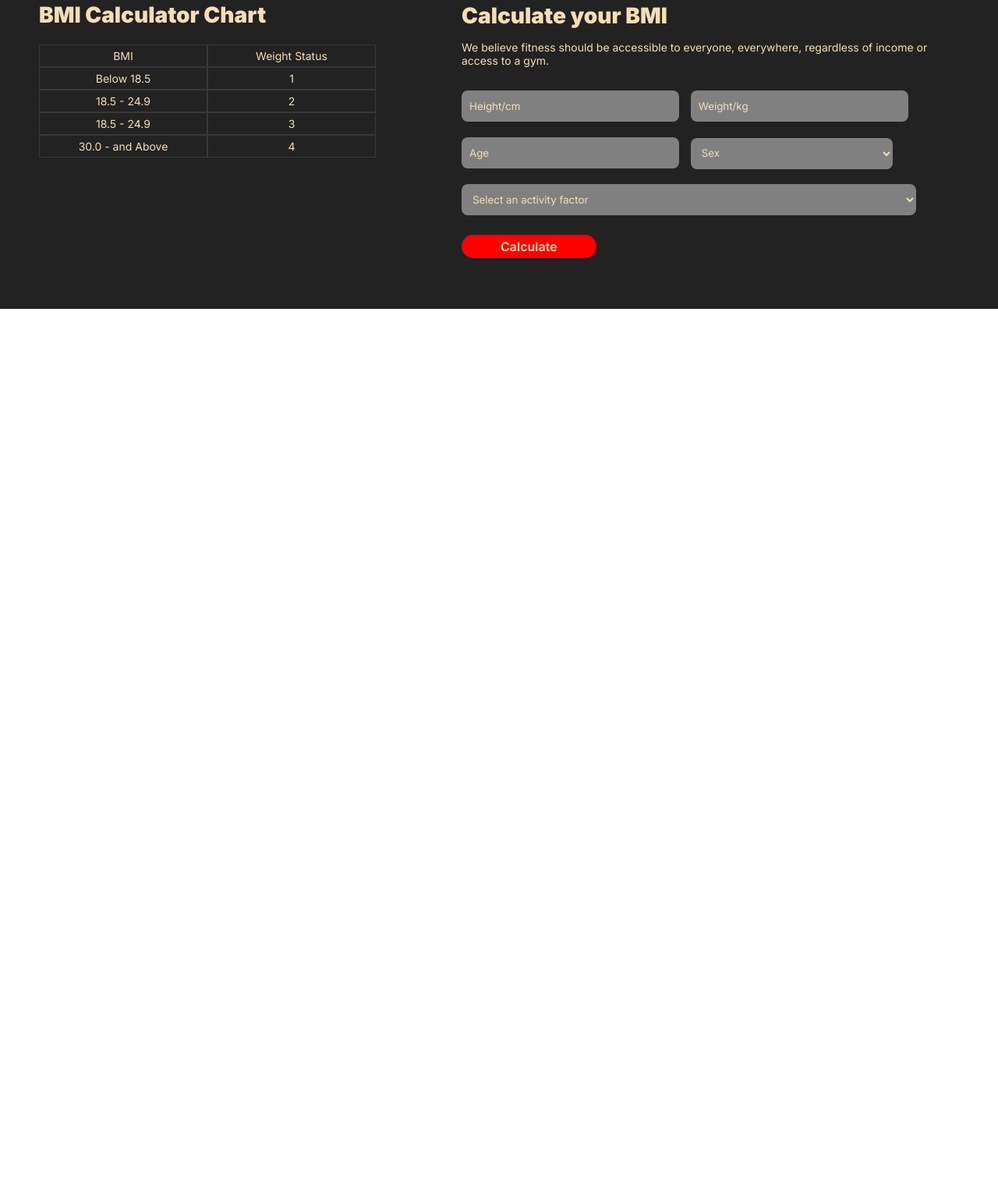
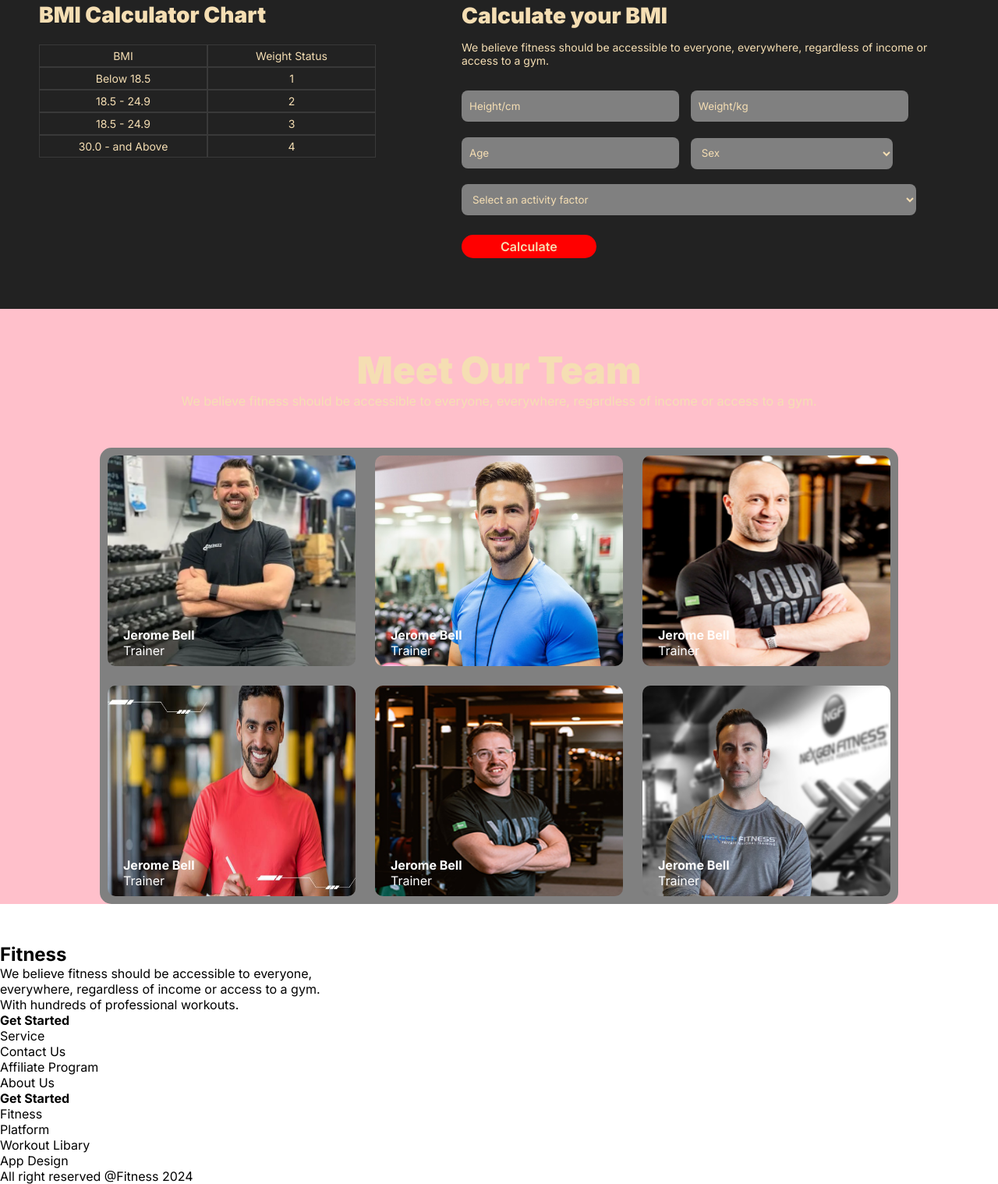
Before and after one commit to fariha-nazia/fitness-first, a plain HTML site: page index.html in a window 1280 px wide. Shown: the part 2236-3754 px from the top of the page at 78% size. Before the commit the page ends 2632 px from the top, so only its background shows below. Drawn offline with Linux system fonts and the light colour scheme; a web font is replaced by a local one.

Commit message:
meet our team done

```diff
--- a/index.html
+++ b/index.html
@@ -226,11 +226,92 @@
     </section>
 
     <!-- =================================== BMI done============================================== -->
+    <section class="meet-our-team-main-container">
+        <div class="meet-our-team-container">
+            <h1>Meet Our Team</h1>
+            <p class="team-intro">We believe fitness should be accessible to everyone, everywhere, regardless of income or access to a gym.</p>
+                <div class="meet-our-team-box">
+                    <div class="team-member">
+                        <img src="images/trainer1.png" alt="">
+                        <div class="team-info">
+                            <h4>Jerome Bell</h4>
+                            <p>Trainer</p>
+                        </div>
+                    </div>
 
+                    <div class="team-member">
+                        <img src="images/trainer2.png" alt="">
+                        <div class="team-info">
+                            <h4>Jerome Bell</h4>
+                            <p>Trainer</p>
+                        </div>
+                    </div>
 
+                    <div class="team-member">
+                        <img src="images/trainer3.png" alt="">
+                        <div class="team-info">
+                            <h4>Jerome Bell</h4>
+                            <p>Trainer</p>
+                        </div>
+                    </div>
 
+                    <div class="team-member">
+                        <img src="images/trainer4.png" alt="">
+                        <div class="team-info">
+                            <h4>Jerome Bell</h4>
+                            <p>Trainer</p>
+                        </div>
+                    </div>
 
+                    <div class="team-member">
+                        <img src="images/trainer5.png" alt="">
+                        <div class="team-info">
+                            <h4>Jerome Bell</h4>
+                            <p>Trainer</p>
+                        </div>
+                    </div>
 
+                    <div class="team-member">
+                        <img src="images/trainer6.png" alt="">
+                        <div class="team-info">
+                            <h4>Jerome Bell</h4>
+                            <p>Trainer</p>
+                        </div>
+                    </div>
+                </div>
+        </div>
+    </section>
+    <!-- ================================= Meet our team ================================= -->
   </main>
+  <footer class="footer-main-container">
+    <div class="footer-container">
+        <div class="footer-box">
+            <div class="footer-part1">
+                <h2>Fitness</h2>
+                <p>We believe fitness should be accessible to everyone, <br>
+                everywhere, regardless of income or access to a gym. <br>
+                With hundreds of professional workouts.</p>
+            </div>
+            <div class="footer-part2">
+                <h4>Get Started</h4>
+                <p>Service</p>
+                <p>Contact Us</p>
+                <p>Affiliate Program</p>
+                <p>About Us</p>
+            </div>
+            <div class="footer-part2">
+                <h4>Get Started</h4>
+                <p>Fitness</p>
+                <p>Platform</p>
+                <p>Workout Libary</p>
+                <p>App Design</p>
+            </div>
+        </div>
+        <div class="footer-part3">
+            All right reserved @Fitness 2024
+        </div>
+    </div>
+
+  </footer>
 </body>
 </html>
--- a/styles/style.css
+++ b/styles/style.css
@@ -428,9 +428,69 @@ main{
     font-weight: 600;
 
 }
+/* ======================== BMI Calculator the box and form =================================== */
+.meet-our-team-main-container{
+    /* border: 2px solid red; */
+    margin: 50px auto;
+}
+.meet-our-team-container{
+    margin: 10px auto;
+    width: 80%;
+    /* border: 2px solid red; */
+}
+.meet-our-team-container h1{
+    text-align: center;
+    font-size: 48px;
+    font-weight: 900;
+    line-height: 120%;
+    color: wheat;
+}
+.team-intro{
+    color: wheat;
+    text-align: center;
+    font-weight: 400;
+    margin-bottom: 50px;
+}
+.meet-our-team-box{
+    /* border: 2px solid green; */
+    /* margin: 15px; */
+    display: grid;
+    grid-template-columns: repeat(auto-fill, minmax(300px, 1fr));
+    gap: 5px;
+    background-color: grey;
+    border-radius: 15px;
+}
+.team-member{
+    /* border: 2px solid purple; */
+    border-radius: 10px;
+    overflow: hidden;
+    position: relative;
+    text-align: left;
+    padding: 10px;
 
-/* ======================== BMI Calculator the box and form =================================== */
+}
+.team-member img {
+    height: 270px;
+    width: 100%;
+    display: block;
+    border-radius: 10px;
 
+}
+.team-info {
+    padding: 20px;
+    /* background: rgba(0, 0, 0, 0.5); */
+    position: absolute;
+    bottom: 0;
+    width: 100%;
+}
+.team-info h4{
+    color: white;
+}
+.team-info p{
+    color: white;
+}
+
+/*     <!-- ================================= Meet our team ================================= -->*/
 
 /* @media (min-width: 992px) {
     header{
```
